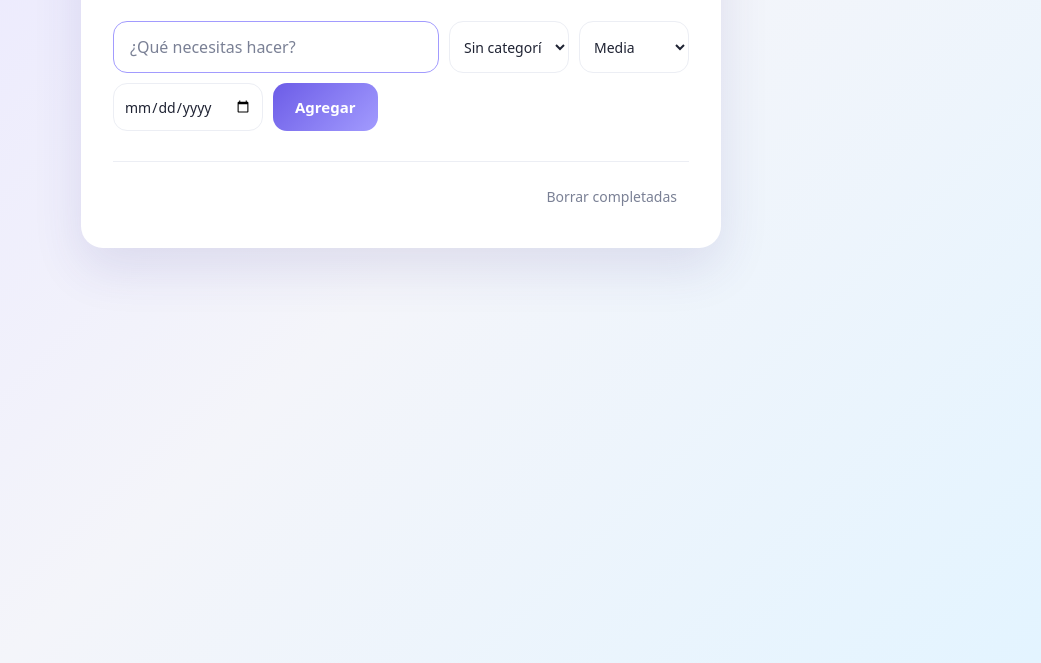
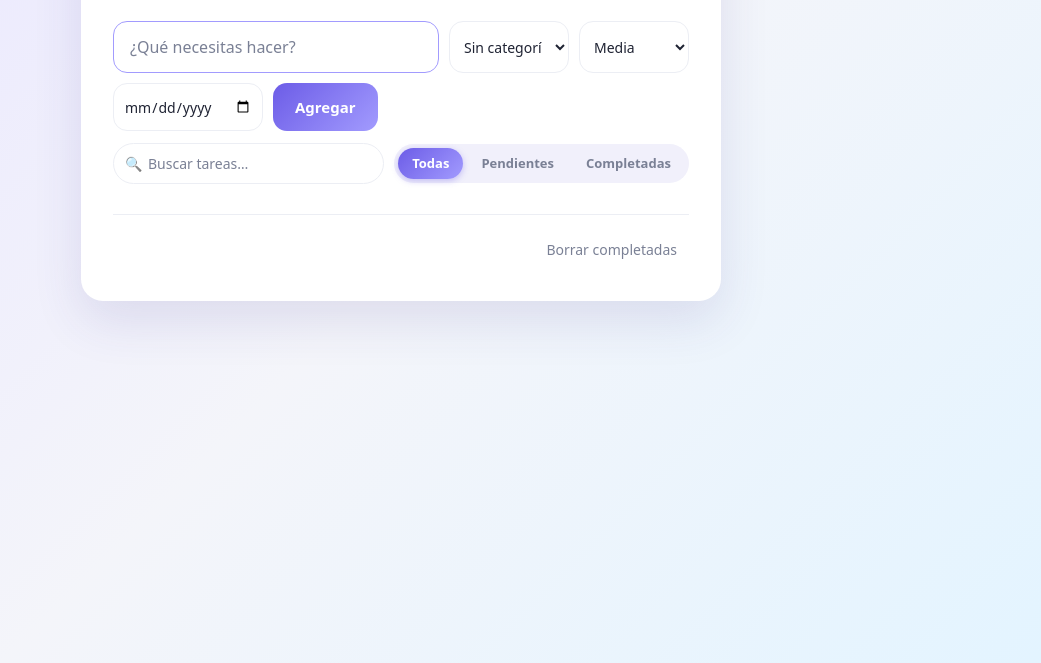
Before and after one commit to danolveraramirez-sudo/mis-tareas, a website: page public/index.html in a window 1280 px wide. Shown: the part 137-800 px from the top of the page, without its empty margins (239-1280 px from the left). Drawn offline with Linux system fonts and the light colour scheme; no server answers.

Commit message:
Paso 5: filtro por estado y búsqueda sin acentos (OpenCode step-5-preview, gratis)

```diff
--- a/public/index.html
+++ b/public/index.html
@@ -167,6 +167,74 @@
     transition:border-color .2s, background-color .2s;
   }
   input[type=date]:focus { border-color:var(--accent2); }
+  .barra {
+    display:flex;
+    flex-wrap:wrap;
+    align-items:center;
+    gap:10px;
+    margin-bottom:12px;
+  }
+  .campo-buscar {
+    position:relative;
+    flex:1 1 210px;
+    min-width:0;
+    display:flex;
+    align-items:center;
+  }
+  .campo-buscar .icono-buscar {
+    position:absolute;
+    left:12px;
+    font-size:14px;
+    line-height:1;
+    pointer-events:none;
+    opacity:.75;
+  }
+  .campo-buscar input {
+    width:100%;
+    min-width:0;
+    padding:10px 12px 10px 34px;
+    border:1.5px solid var(--line);
+    border-radius:999px;
+    background:var(--input-bg);
+    color:var(--text);
+    font-size:14px;
+    font-family:inherit;
+    outline:none;
+    -webkit-appearance:none;
+    appearance:none;
+    transition:border-color .2s, background-color .2s;
+  }
+  .campo-buscar input::placeholder { color:var(--muted); }
+  .campo-buscar input:focus { border-color:var(--accent2); }
+  .segmentado {
+    display:flex;
+    flex:0 1 auto;
+    gap:4px;
+    padding:4px;
+    background:var(--icon-bg);
+    border-radius:999px;
+  }
+  .seg-btn {
+    border:0;
+    background:none;
+    color:var(--muted);
+    font-size:13px;
+    font-weight:600;
+    font-family:inherit;
+    padding:7px 14px;
+    border-radius:999px;
+    cursor:pointer;
+    white-space:nowrap;
+    line-height:1.3;
+    transition:background-color .2s, color .2s, box-shadow .15s, transform .1s;
+  }
+  .seg-btn:hover { color:var(--text); }
+  .seg-btn.activo {
+    background:linear-gradient(135deg,var(--accent),var(--accent2));
+    color:#fff;
+    box-shadow:0 2px 6px rgba(108,92,231,.35);
+  }
+  .seg-btn.activo:hover { color:#fff; }
   .filtros { display:flex; flex-wrap:wrap; gap:8px; margin-bottom:14px; }
   .chip {
     border:1px solid var(--line);
@@ -302,6 +370,10 @@
     form { flex-wrap:wrap; }
     select.cat-nueva, select.prior-nueva, input[type=date] { flex:1 1 140px; }
     button.add { flex:1 1 100%; }
+    .barra { gap:8px; }
+    .campo-buscar { flex:1 1 100%; }
+    .segmentado { flex:1 1 100%; }
+    .seg-btn { flex:1 1 0; text-align:center; padding:9px 10px; }
     .check { width:40px; height:40px; }
     .del { min-width:40px; min-height:40px; display:grid; place-items:center; }
     li { padding:12px 2px; }
@@ -328,6 +400,17 @@
        <button class="add" type="submit">Agregar</button>
      </div>
    </form>
+  <div class="barra">
+    <div class="campo-buscar">
+      <span class="icono-buscar" aria-hidden="true">🔍</span>
+      <input type="search" id="buscar" placeholder="Buscar tareas…" autocomplete="off" aria-label="Buscar tareas" title="Buscar tareas">
+    </div>
+    <div class="segmentado" id="segmentado" role="group" aria-label="Filtrar por estado">
+      <button type="button" class="seg-btn" data-estado="todas">Todas</button>
+      <button type="button" class="seg-btn" data-estado="pendientes">Pendientes</button>
+      <button type="button" class="seg-btn" data-estado="completadas">Completadas</button>
+    </div>
+  </div>
   <div class="filtros" id="filtros"></div>
   <ul id="lista"></ul>
   <footer><span id="contador"></span><button id="limpiar" type="button">Borrar completadas</button></footer>
@@ -340,6 +423,15 @@ const CATEGORIAS = { Trabajo:'#3b82f6', Personal:'#8b5cf6', Casa:'#f59e0b', Comp
 const COLOR_GRIS = '#94a3b8';
 const PRIOR_COLOR = { alta:'#ef4444', media:'#f59e0b', baja:'#10b981' };
 let filtro = '';
+
+const ESTADO_KEY = 'estado';
+const ESTADOS = ['todas', 'pendientes', 'completadas'];
+const estadoGuardado = localStorage.getItem(ESTADO_KEY);
+let estado = ESTADOS.indexOf(estadoGuardado) !== -1 ? estadoGuardado : 'todas';
+let busqueda = '';
+let tareasGuardadas = [];
+
+const sinAcentos = s => String(s).normalize('NFD').replace(/[\u0300-\u036f]/g, '').toLowerCase();
 
 const catDe = t => (typeof t.categoria === 'string' ? t.categoria.trim() : '');
 const colorDe = cat => CATEGORIAS[cat] || COLOR_GRIS;
@@ -474,7 +566,7 @@ function pintarFiltros() {
     chip.onclick = () => {
       if (filtro === nombre) return;
       filtro = nombre;
-      cargar();
+      render();
     };
     cont.appendChild(chip);
   }
@@ -539,7 +631,7 @@ function crearSelectorOrden() {
   sel.onchange = () => {
     orden = sel.value;
     localStorage.setItem(ORDEN_KEY, orden);
-    cargar();
+    render();
   };
   wrap.appendChild(label); wrap.appendChild(sel);
   return wrap;
@@ -645,6 +737,12 @@ function activarEdicion(li, span, t) {
 
 async function cargar() {
   const tareas = await (await api('/api/tareas')).json();
+  tareasGuardadas = Array.isArray(tareas) ? tareas : [];
+  render();
+}
+
+function render() {
+  const tareas = tareasGuardadas;
   const ul = $('#lista');
   ul.textContent = '';
   pintarFiltros();
@@ -662,7 +760,12 @@ async function cargar() {
     if (sel) sel.value = orden;
   }
 
-  let visibles = filtro ? tareas.filter(t => catDe(t) === filtro) : tareas;
+  let visibles = tareas;
+  if (filtro) visibles = visibles.filter(t => catDe(t) === filtro);
+  if (estado === 'pendientes') visibles = visibles.filter(t => !t.hecha);
+  else if (estado === 'completadas') visibles = visibles.filter(t => !!t.hecha);
+  const q = sinAcentos(busqueda.trim());
+  if (q) visibles = visibles.filter(t => sinAcentos(t.texto || '').indexOf(q) !== -1);
 
   visibles = visibles.slice().sort((a,b) => {
     if (orden === 'alfabetico') {
@@ -691,7 +794,7 @@ async function cargar() {
     li.className = 'vacio';
     li.textContent = !tareas.length
       ? 'No tienes tareas. ¡Agrega la primera! 🎉'
-      : 'No hay tareas en esta categoría.';
+      : 'No hay tareas que coincidan con los filtros';
     ul.appendChild(li);
   } else {
     for (const t of visibles) {
@@ -763,6 +866,32 @@ async function cargar() {
   $('#contador').textContent = `${pend} pendiente${pend === 1 ? '' : 's'} de ${tareas.length}`;
 }
 
+function actualizarSegmentado() {
+  const btns = document.querySelectorAll('.seg-btn');
+  for (const btn of btns) {
+    btn.classList.toggle('activo', btn.dataset.estado === estado);
+  }
+}
+
+(function initSegmentado() {
+  const btns = document.querySelectorAll('.seg-btn');
+  for (const btn of btns) {
+    btn.onclick = () => {
+      if (estado === btn.dataset.estado) return;
+      estado = btn.dataset.estado;
+      localStorage.setItem(ESTADO_KEY, estado);
+      actualizarSegmentado();
+      render();
+    };
+  }
+  actualizarSegmentado();
+})();
+
+$('#buscar').oninput = e => {
+  busqueda = e.target.value;
+  render();
+};
+
 $('#form').onsubmit = async e => {
   e.preventDefault();
   const texto = $('#nueva').value.trim();
```
